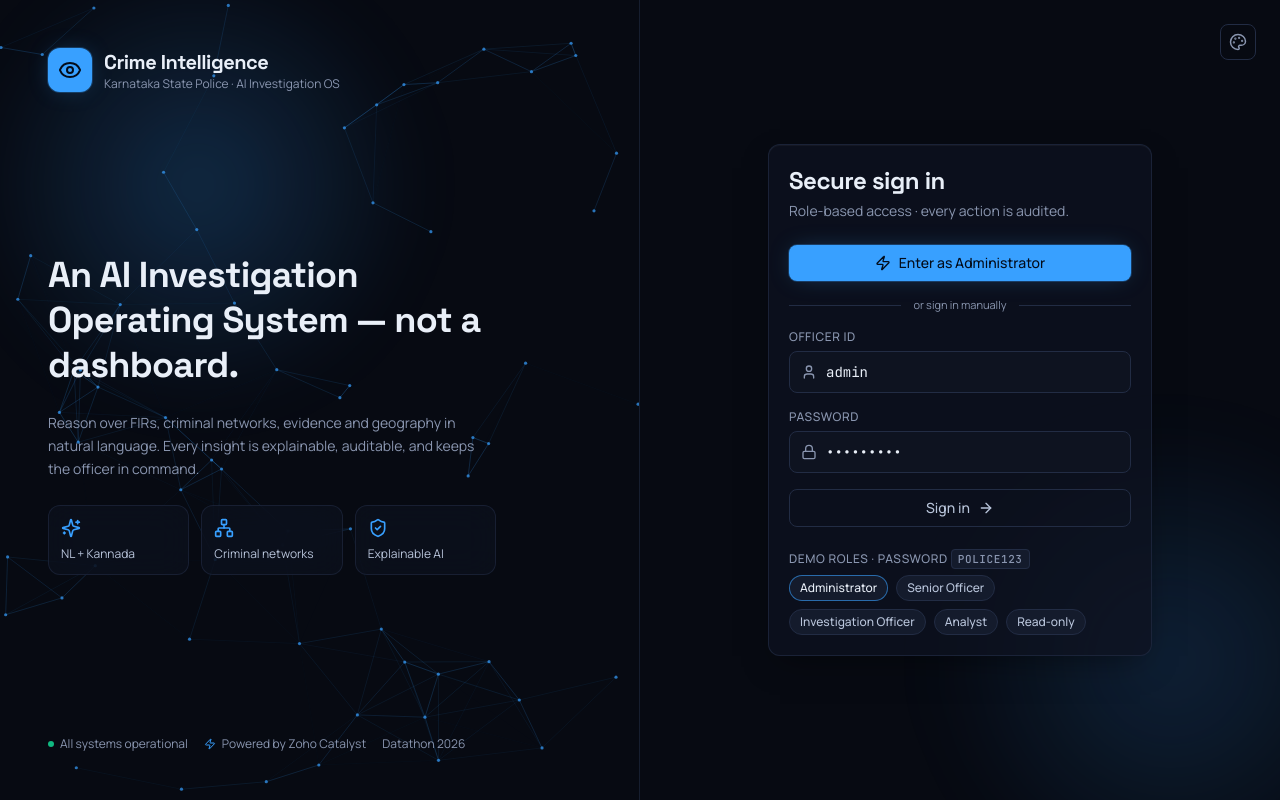
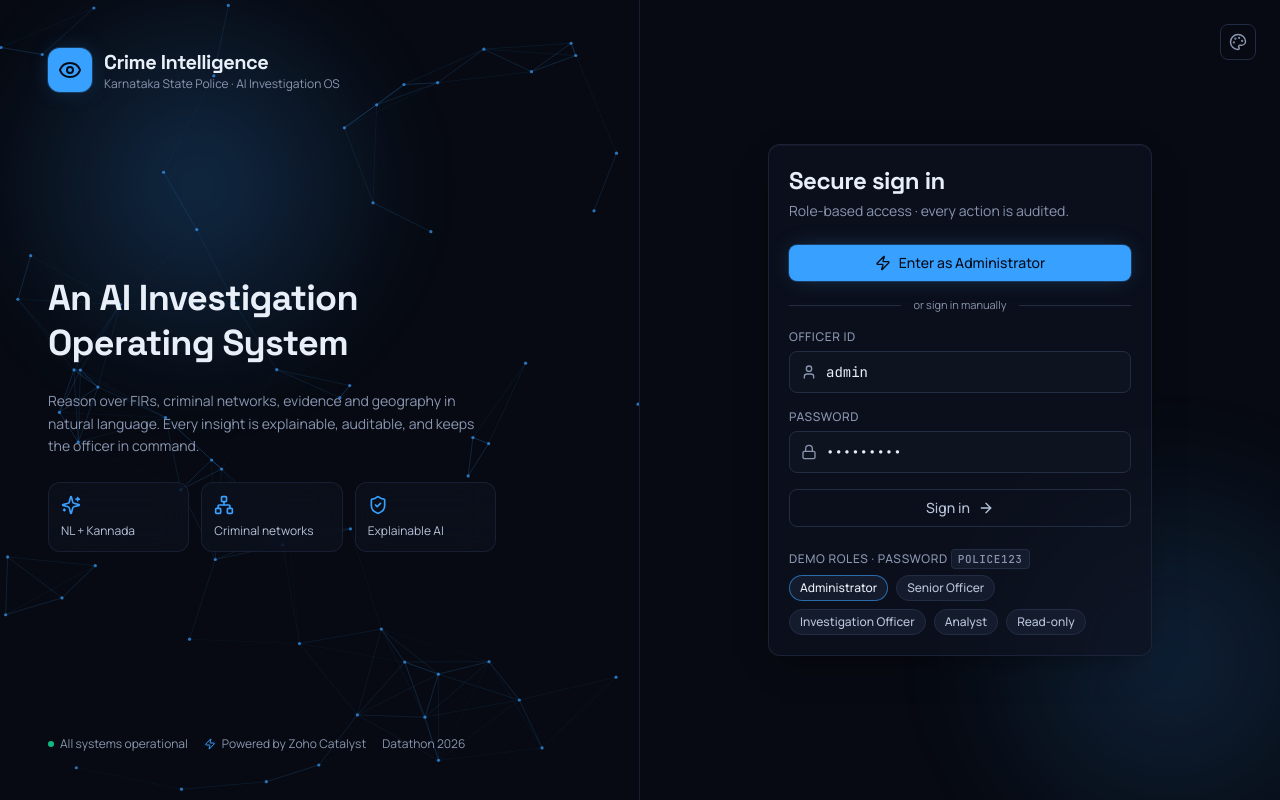
Before and after one commit to Kirthik-Roshan/NETRA-Crime-Intelligence, a Next.js app: page /login in a window 1280 px wide. Built offline with nearby package versions, Linux system fonts and the light colour scheme.

Commit message:
Update page.tsx

```diff
--- a/src/app/login/page.tsx
+++ b/src/app/login/page.tsx
@@ -118,8 +118,7 @@ export default function LoginPage() {
 
         <div className="relative z-10 space-y-6">
           <h1 className="max-w-md font-display text-4xl font-bold leading-tight">
-            An AI Investigation Operating System — not a dashboard.
-          </h1>
+            An AI Investigation Operating System </h1>
           <p className="max-w-md text-sm leading-relaxed text-muted">
             Reason over FIRs, criminal networks, evidence and geography in natural language.
             Every insight is explainable, auditable, and keeps the officer in command.
```
